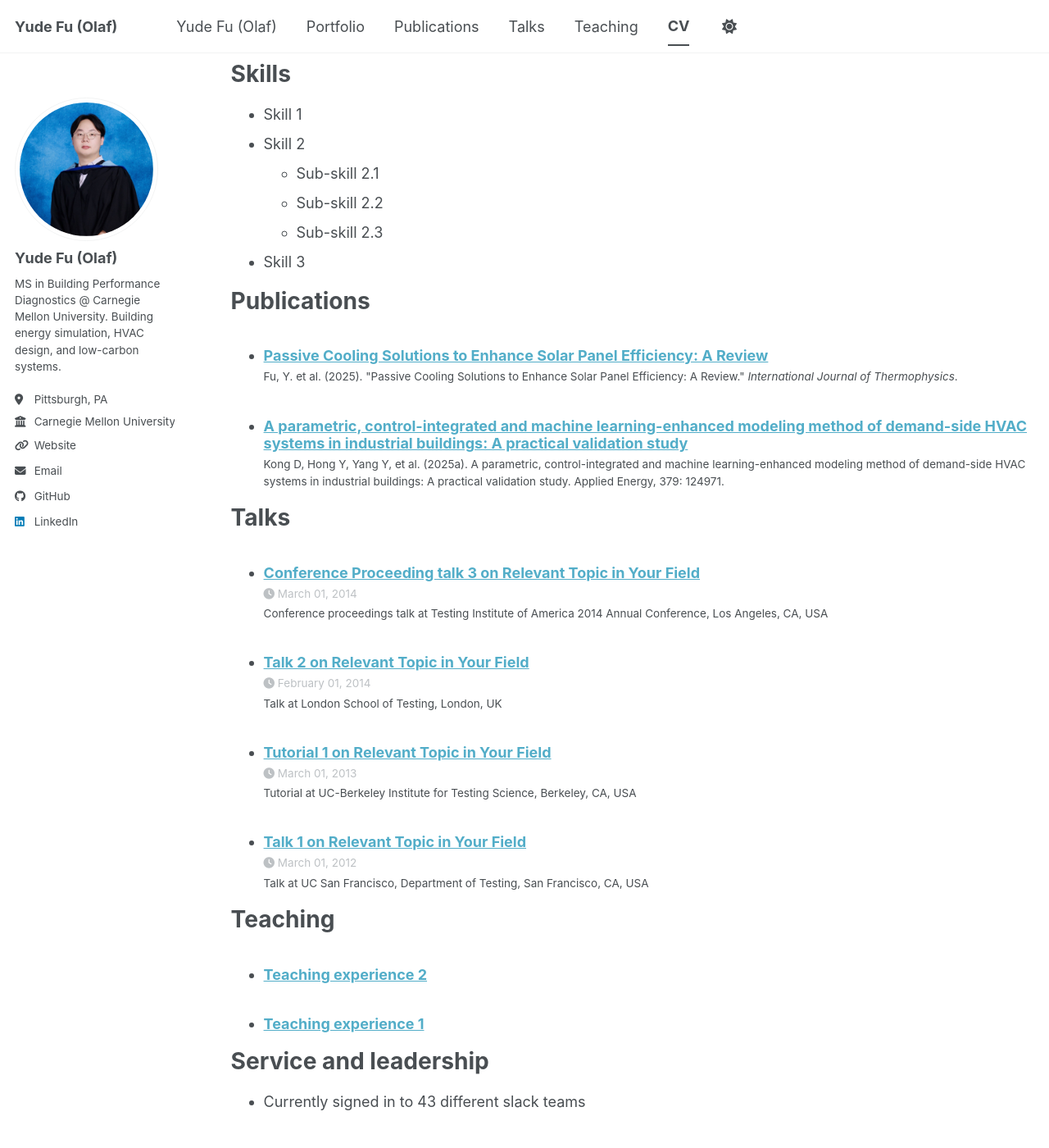
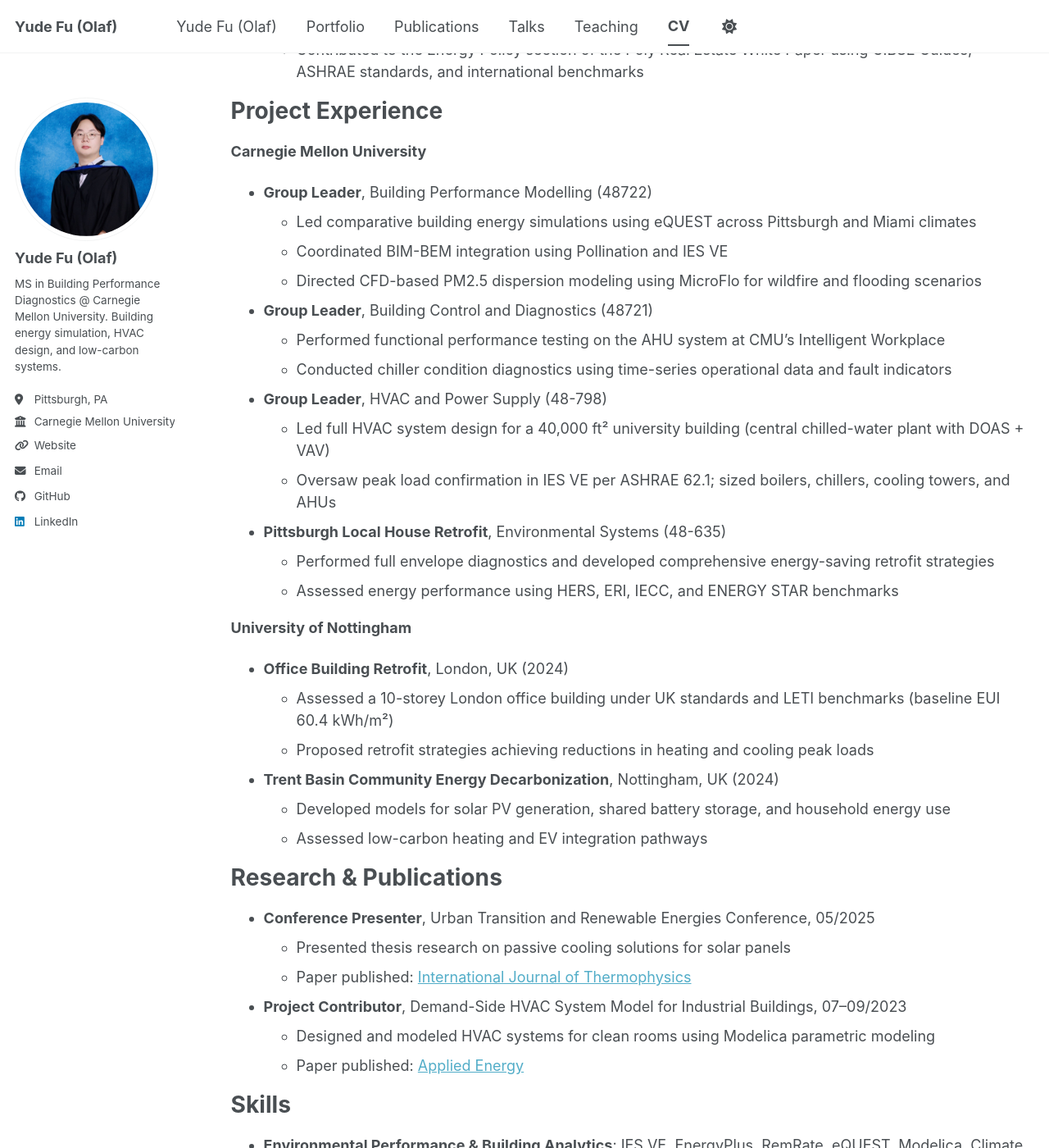
Before and after one commit to OlafFU/OlafFu.github.io, a Jekyll site: the page built from _pages/cv.md, in a window 1280 px wide and 1400 px high, scrolled down 731 px. Shown: the whole window at 82% size. Built offline with Jekyll 4.4.1, drawn with Linux system fonts in a browser that asks for light colours; a script bundle is joined from its source files by our own code; library files that are not in the unit come from our copies; some of the changed text lies outside the part shown.

Commit message:
Add files via upload

```diff
--- a/_pages/cv.md
+++ b/_pages/cv.md
@@ -9,56 +9,73 @@ redirect_from:
 
 {% include base_path %}
 
-Education
-======
-* Ph.D in Version Control Theory, GitHub University, 2018 (expected)
-* M.S. in Jekyll, GitHub University, 2014
-* B.S. in GitHub, GitHub University, 2012
+# Education
 
-Work experience
-======
-* Spring 2024: Academic Pages Collaborator
-  * GitHub University
-  * Duties includes: Updates and improvements to template
-  * Supervisor: The Users
+* **Carnegie Mellon University**, Pittsburgh, PA
+  * MS in Building Performance Diagnostics, 2025–2027
+  * Architecture Merit Scholarship
 
-* Fall 2015: Research Assistant
-  * GitHub University
-  * Duties included: Merging pull requests
-  * Supervisor: Professor Hub
+* **University of Nottingham**, Nottingham, UK
+  * BEng in Architectural Environment Engineering, 2021–2025
+  * First Class Honours, GPA 3.78/4.00
+  * Dean's Scholarship, Provost's Scholarship, Study Abroad Scholarship
 
-* Summer 2015: Research Assistant
-  * GitHub University
-  * Duties included: Tagging issues
-  * Supervisor: Professor Git
+* **Imperial College London**, London, UK
+  * Summer School Diploma in Data Science, July 2022
+  * GPA 92/100, Best Group Award
 
-Skills
-======
-* Skill 1
-* Skill 2
-  * Sub-skill 2.1
-  * Sub-skill 2.2
-  * Sub-skill 2.3
-* Skill 3
+# Work Experience
 
-Publications
-======
-  <ul>{% for post in site.publications reversed %}
-    {% include archive-single-cv.html %}
-  {% endfor %}</ul>
+* **Sustainable Building Research Intern**, Delos Living LLC., 07/2025–09/2025
+  * Participated in controlled environmental chamber experiments with Panasonic and Daikin to evaluate indoor air quality and human comfort responses
+  * Conducted quantitative measurements of TSV, PMV, heart rate, and behavioral responses under varying illuminance and humidity conditions
+  * Contributed to the Energy Policy section of the Poly Real Estate White Paper using CIBSE Guides, ASHRAE standards, and international benchmarks
 
-Talks
-======
-  <ul>{% for post in site.talks reversed %}
-    {% include archive-single-talk-cv.html  %}
-  {% endfor %}</ul>
+# Project Experience
 
-Teaching
-======
-  <ul>{% for post in site.teaching reversed %}
-    {% include archive-single-cv.html %}
-  {% endfor %}</ul>
+**Carnegie Mellon University**
 
-Service and leadership
-======
-* Currently signed in to 43 different slack teams
+* **Group Leader**, Building Performance Modelling (48722)
+  * Led comparative building energy simulations using eQUEST across Pittsburgh and Miami climates
+  * Coordinated BIM-BEM integration using Pollination and IES VE
+  * Directed CFD-based PM2.5 dispersion modeling using MicroFlo for wildfire and flooding scenarios
+
+* **Group Leader**, Building Control and Diagnostics (48721)
+  * Performed functional performance testing on the AHU system at CMU's Intelligent Workplace
+  * Conducted chiller condition diagnostics using time-series operational data and fault indicators
+
+* **Group Leader**, HVAC and Power Supply (48-798)
+  * Led full HVAC system design for a 40,000 ft² university building (central chilled-water plant with DOAS + VAV)
+  * Oversaw peak load confirmation in IES VE per ASHRAE 62.1; sized boilers, chillers, cooling towers, and AHUs
+
+* **Pittsburgh Local House Retrofit**, Environmental Systems (48-635)
+  * Performed full envelope diagnostics and developed comprehensive energy-saving retrofit strategies
+  * Assessed energy performance using HERS, ERI, IECC, and ENERGY STAR benchmarks
+
+**University of Nottingham**
+
+* **Office Building Retrofit**, London, UK (2024)
+  * Assessed a 10-storey London office building under UK standards and LETI benchmarks (baseline EUI 60.4 kWh/m²)
+  * Proposed retrofit strategies achieving reductions in heating and cooling peak loads
+
+* **Trent Basin Community Energy Decarbonization**, Nottingham, UK (2024)
+  * Developed models for solar PV generation, shared battery storage, and household energy use
+  * Assessed low-carbon heating and EV integration pathways
+
+# Research & Publications
+
+* **Conference Presenter**, Urban Transition and Renewable Energies Conference, 05/2025
+  * Presented thesis research on passive cooling solutions for solar panels
+  * Paper published: [International Journal of Thermophysics](https://doi.org/10.1007/s10765-025-03649-8)
+
+* **Project Contributor**, Demand-Side HVAC System Model for Industrial Buildings, 07–09/2023
+  * Designed and modeled HVAC systems for clean rooms using Modelica parametric modeling
+  * Paper published: [Applied Energy](https://doi.org/10.1016/j.apenergy.2024.124971)
+
+# Skills
+
+* **Environmental Performance & Building Analytics**: IES VE, EnergyPlus, RemRate, eQUEST, Modelica, Climate Consultant, POE
+* **Engineering**: Heat Transfer, Thermodynamics, Fluid Dynamics, HVAC systems, Psychrometric Analysis, Hydronic & Air System Sizing
+* **Data Analysis**: MATLAB, Python (NumPy, Pandas, Matplotlib), Machine Learning fundamentals
+* **Design & Communication**: Rhino, Revit, AutoCAD, InDesign, Figma
+* **Standards & Frameworks**: ASHRAE 90.1 & 62.1, CIBSE Guide A, TM52/E/D, ENERGY STAR, HERS, LEED & WELL familiarity, China Three-Star Green Building Rating
```
